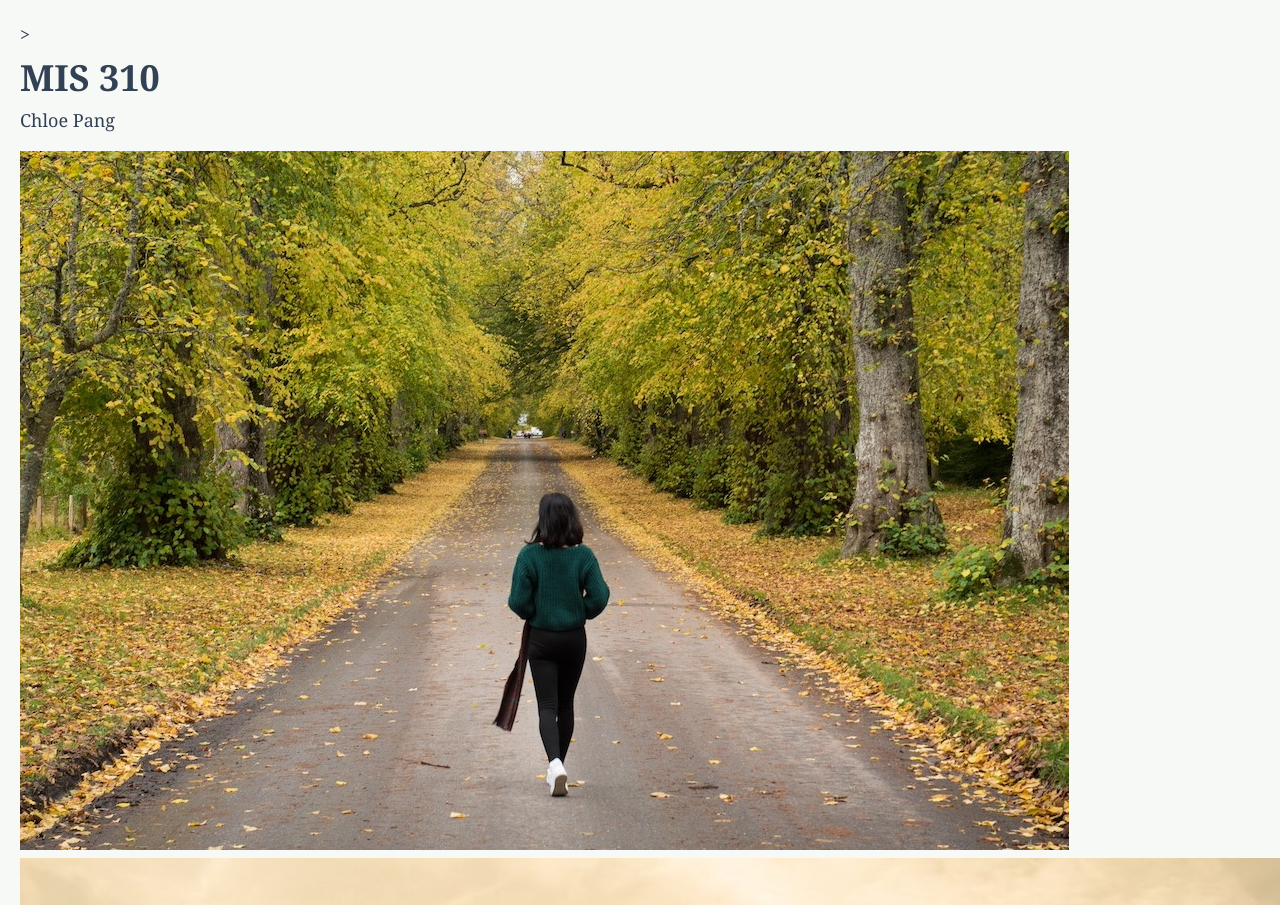
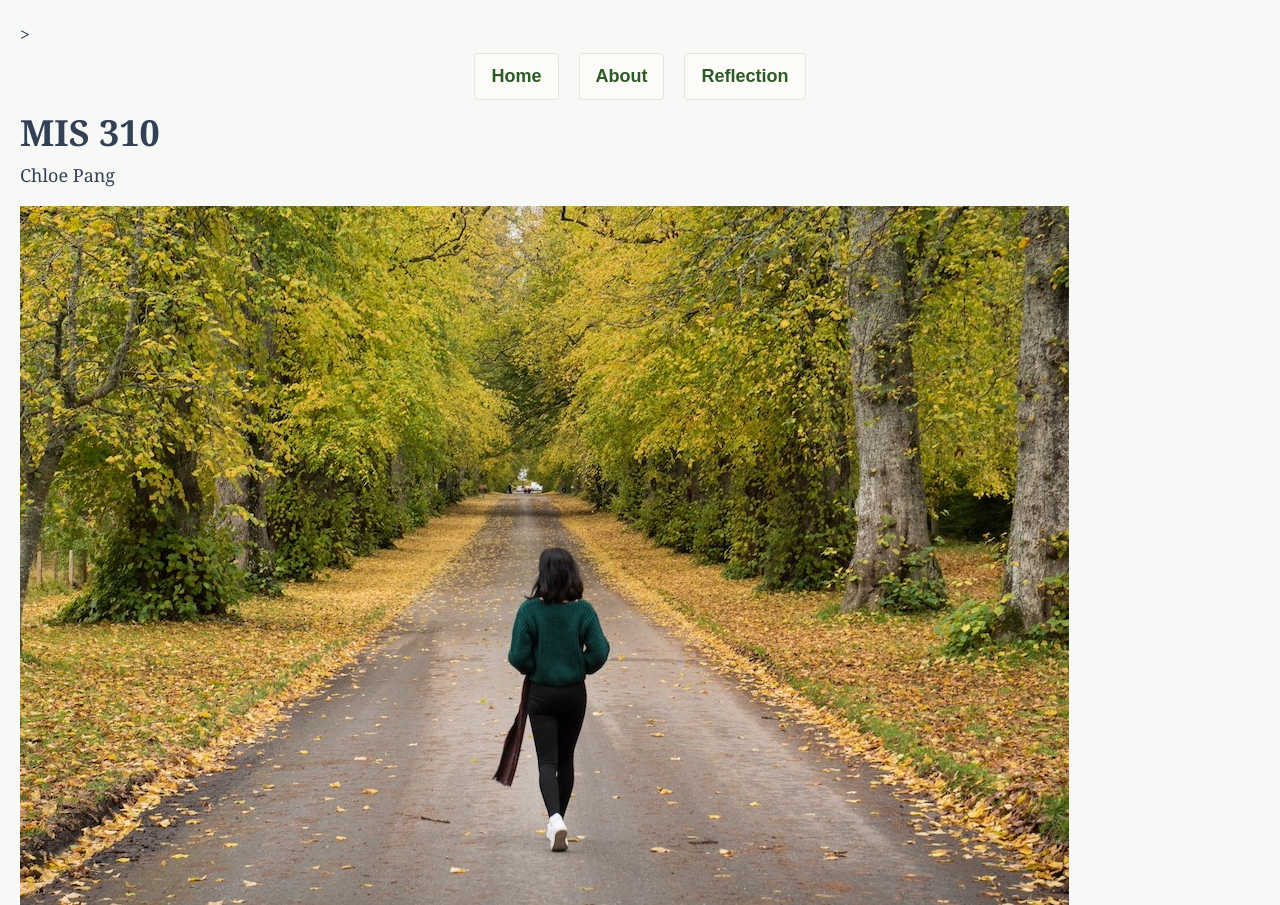
Before and after one commit to chloekpang/mis310-project, a plain HTML site: page index.html in a window 1280 px wide. Shown: the top 905 px of the page. Drawn offline with Linux system fonts and the light colour scheme.

Commit message:
Added navigation links and viewport meta tag to index.html

```diff
--- a/index.html
+++ b/index.html
@@ -1,10 +1,19 @@
 <!DOCTYPE html>
 <html lang="en">
     <head>
+        <meta charset="UTF-8">
+        <meta name="viewport" content="width=device-width, initial-scale=1.0">
         <title>MIS 310</title>
         <link rel="stylesheet" href="styles.css">
     </head>
     <body>>
+
+        <nav class="nav-container">
+            <a href="index.html" class="nav-link">Home</a>
+            <a href="about.html" class="nav-link">About</a>
+            <a href="reflection.html" class="nav-link">Reflection</a>
+        </nav>
+
         <h1>MIS 310</h1>
         <p>Chloe Pang</p>
 
```
